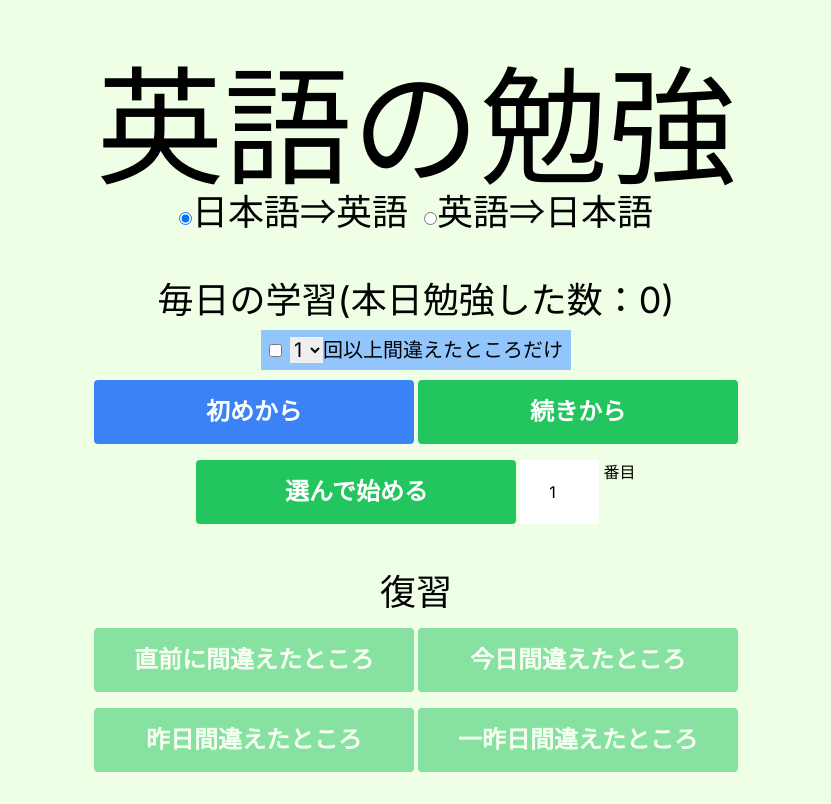
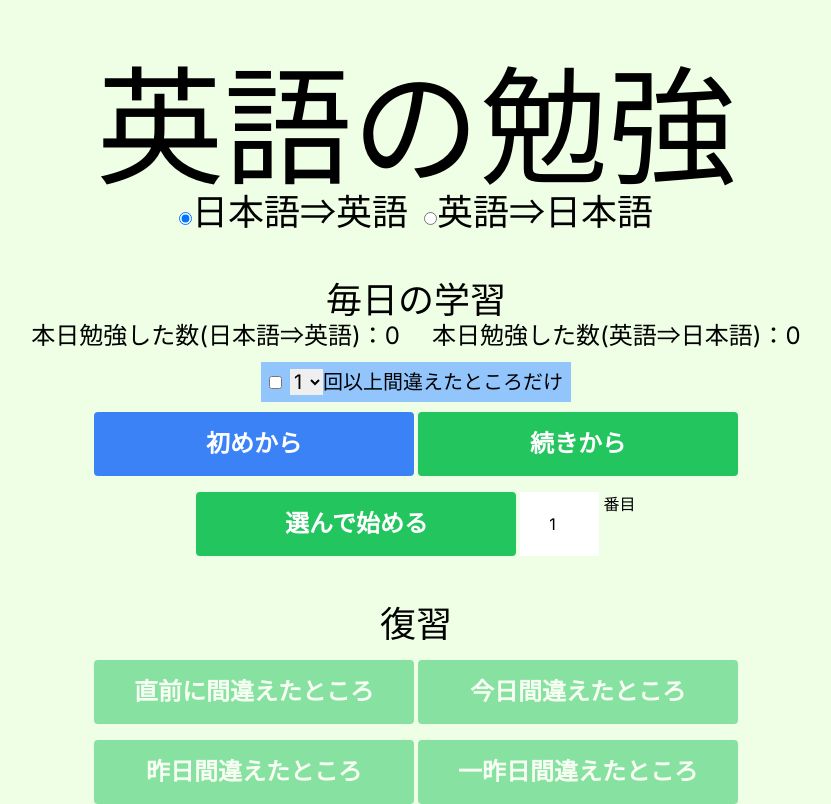
Before and after one commit to tyahha/english-words-study, a Next.js app: page / in a window 1280 px wide. Shown: the whole page, without its empty margins (224-1055 px from the left). Built offline with nearby package versions, Linux system fonts and the light colour scheme.

Commit message:
勉強した数の表示不具合修正

```diff
--- a/components/Question.tsx
+++ b/components/Question.tsx
@@ -1,6 +1,6 @@
 import { useEffect, useMemo, useState } from "react"
 import {
-  getTodayStudyCount,
+  getTodayStudyCountByType,
   saveHistory,
   saveHistoryAtReview,
 } from "@/logics/history"
@@ -28,10 +28,10 @@ export const Question = ({ data, onPrev, onNext, onReturnTitle }: Props) => {
   }, [questionType, status, data])
 
   const [todayStudyCount, setTodayStudyCount] = useState(
-    getTodayStudyCount(questionType),
+    getTodayStudyCountByType(questionType),
   )
   useEffect(() => {
-    setTodayStudyCount(getTodayStudyCount(questionType))
+    setTodayStudyCount(getTodayStudyCountByType(questionType))
   }, [questionType, data])
 
   const saveResult = (isCollect: boolean) => {
@@ -106,7 +106,7 @@ export const Question = ({ data, onPrev, onNext, onReturnTitle }: Props) => {
           </button>
         </div>
         <p className="text-xl text-center mt-4">
-          今日勉強した漢字数：{todayStudyCount}
+          今日勉強した数：{todayStudyCount}
         </p>
         <h2 className="text-center text-6xl my-4">
           問題{data.id}({index + 1}/{questions.length})
--- a/components/Title.tsx
+++ b/components/Title.tsx
@@ -2,7 +2,7 @@ import { useAppContext } from "@/context"
 import { useEffect, useMemo, useState } from "react"
 import {
   getTodayStudyCount,
-  loadHistories,
+  loadHistoriesByType,
   loadLastAnsweredId,
 } from "@/logics/history"
 import dayjs from "dayjs"
@@ -14,7 +14,7 @@ import {
 import { QuestionType, WordDataType, WordsData } from "@/data/wordsData"
 
 const pickWrongs = (day: dayjs.Dayjs, questionType: QuestionType) => {
-  const histories = loadHistories(questionType)
+  const histories = loadHistoriesByType(questionType)
   const ret: WordDataType[] = []
   const baseDay = day.format("YYYYMMDD")
   Object.entries(histories).forEach(([id, history]) => {
@@ -32,7 +32,7 @@ const pickWrongs = (day: dayjs.Dayjs, questionType: QuestionType) => {
 }
 
 const pickRecentWrongs = (day: dayjs.Dayjs, questionType: QuestionType) => {
-  const histories = loadHistories(questionType)
+  const histories = loadHistoriesByType(questionType)
   const ret: WordDataType[] = []
   const baseDay = day.format("YYYYMMDD")
   Object.entries(histories).forEach(([id, history]) => {
@@ -52,6 +52,7 @@ const pickRecentWrongs = (day: dayjs.Dayjs, questionType: QuestionType) => {
 export const TitleView = () => {
   const { setMode, setQuestions, setIndex, questionType, setQuestionType } =
     useAppContext()
+
   const [{ isOnlyWrongs, enableWrongsCount }, setSettings] =
     useState(defaultAppSettings)
   useEffect(() => {
@@ -93,14 +94,17 @@ export const TitleView = () => {
     todayWrongs: WordDataType[]
     yesterdayWrongs: WordDataType[]
     twoDaysAgoWrongs: WordDataType[]
-    todayStudyCount: number
+    todayStudyCount: Record<QuestionType, number>
   }>({
     indexForContinue: 0,
     recentWrongs: [],
     todayWrongs: [],
     yesterdayWrongs: [],
     twoDaysAgoWrongs: [],
-    todayStudyCount: 0,
+    todayStudyCount: {
+      J2E: 0,
+      E2J: 0,
+    },
   })
   useEffect(() => {
     const id = loadLastAnsweredId(questionType) || WordsData[0].id
@@ -112,14 +116,14 @@ export const TitleView = () => {
       todayWrongs: pickWrongs(dayjs(), questionType),
       yesterdayWrongs: pickWrongs(dayjs().subtract(1, "day"), questionType),
       twoDaysAgoWrongs: pickWrongs(dayjs().subtract(2, "day"), questionType),
-      todayStudyCount: getTodayStudyCount(questionType),
+      todayStudyCount: getTodayStudyCount(),
     })
   }, [questionType])
   const filteredWordsData = useMemo(() => {
     if (!isOnlyWrongs) return WordsData
 
     return WordsData.filter((k) => {
-      const history = loadHistories(questionType)
+      const history = loadHistoriesByType(questionType)
       const h = history[k.id]
       if (!h) return false
 
@@ -151,9 +155,11 @@ export const TitleView = () => {
           <label htmlFor="E2J">英語⇒日本語</label>
         </div>
       </div>
-      <h2 className="text-center mt-12 text-4xl">
-        毎日の学習(本日勉強した数：{todayStudyCount})
-      </h2>
+      <h2 className="text-center mt-12 text-4xl">毎日の学習</h2>
+      <div className={"flex justify-center text-2xl gap-8"}>
+        <h2>本日勉強した数(日本語⇒英語)：{todayStudyCount.J2E}</h2>
+        <h2>本日勉強した数(英語⇒日本語)：{todayStudyCount.E2J}</h2>
+      </div>
       <div className="text-center mt-4 text-xl">
         <span className="p-2 bg-blue-300">
           <input
--- a/logics/history.ts
+++ b/logics/history.ts
@@ -26,6 +26,7 @@ type CorrectHistory = {
 
 type CorrectHistories = Record<string, CorrectHistory[]>
 
+type CorrectHistoriesByQuestionType = Record<QuestionType, CorrectHistories>
 export const saveHistory = (
   questionType: QuestionType,
   data: WordDataType,
@@ -40,7 +41,7 @@ export const saveHistoryAtReview = (
   data: WordDataType,
   isCorrect: boolean,
 ) => {
-  const histories = loadHistories(questionType)
+  const histories = loadHistories()[questionType]
   const history = histories[data.id] || []
   history.push({ isCorrect, datetime: Date.now() })
   histories[data.id] = history
@@ -50,20 +51,30 @@ export const saveHistoryAtReview = (
   )
 }
 
-let histories: CorrectHistories | undefined
-export const loadHistories = (questionType: QuestionType): CorrectHistories => {
+let histories: CorrectHistoriesByQuestionType | undefined
+export const loadHistories = (): CorrectHistoriesByQuestionType => {
   if (histories) return histories
 
-  const str = localStorage.getItem(keys[questionType].answerHistory)
-  histories = (str ? JSON.parse(str) : {}) as CorrectHistories
+  const load = (questionType: QuestionType) => {
+    const str = localStorage.getItem(keys[questionType].answerHistory)
+    return (str ? JSON.parse(str) : {}) as CorrectHistories
+  }
+
+  histories = {
+    J2E: load("J2E"),
+    E2J: load("E2J"),
+  }
   return histories
 }
+export const loadHistoriesByType = (
+  questionType: QuestionType,
+): CorrectHistories => loadHistories()[questionType]
 
 export const getHistory = (
   data: WordDataType,
   questionType: QuestionType,
 ): CorrectHistory[] => {
-  const current = loadHistories(questionType)
+  const current = loadHistoriesByType(questionType)
   return current[data.id] || []
 }
 
@@ -73,12 +84,19 @@ export const loadLastAnsweredId = (
   return localStorage.getItem(keys[questionType].lastAnswer)
 }
 
-export const getTodayStudyCount = (questionType: QuestionType): number => {
+export const getTodayStudyCountByType = (
+  questionType: QuestionType,
+): number => {
   const today = dayjs().format("YYYYMMDD")
-  return Object.values(loadHistories(questionType)).reduce((p, h) => {
+  return Object.values(loadHistoriesByType(questionType)).reduce((p, h) => {
     return (
       p +
       (h.find((h) => dayjs(h.datetime).format("YYYYMMDD") === today) ? 1 : 0)
     )
   }, 0)
 }
+
+export const getTodayStudyCount = (): Record<QuestionType, number> => ({
+  J2E: getTodayStudyCountByType("J2E"),
+  E2J: getTodayStudyCountByType("E2J"),
+})
```
